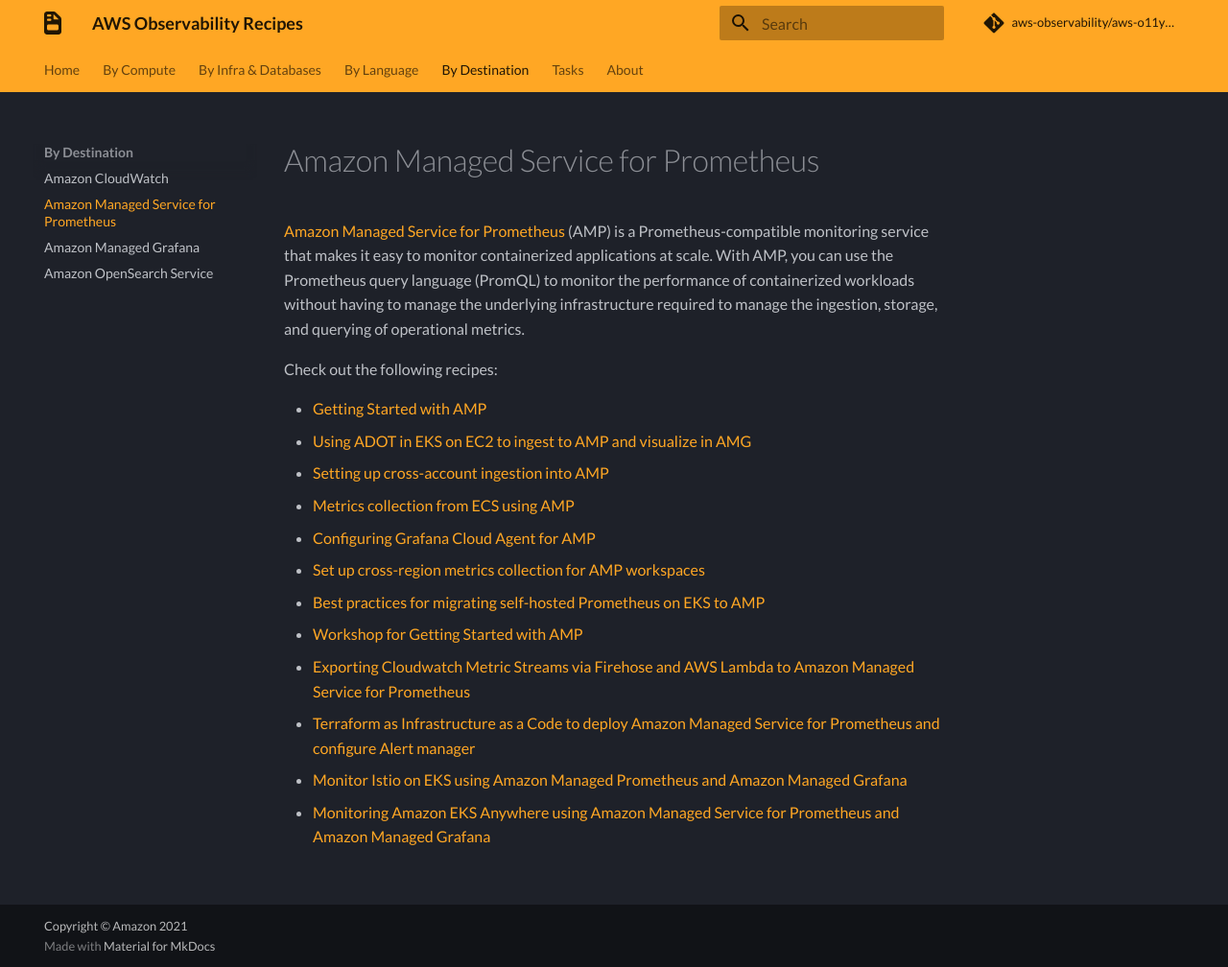
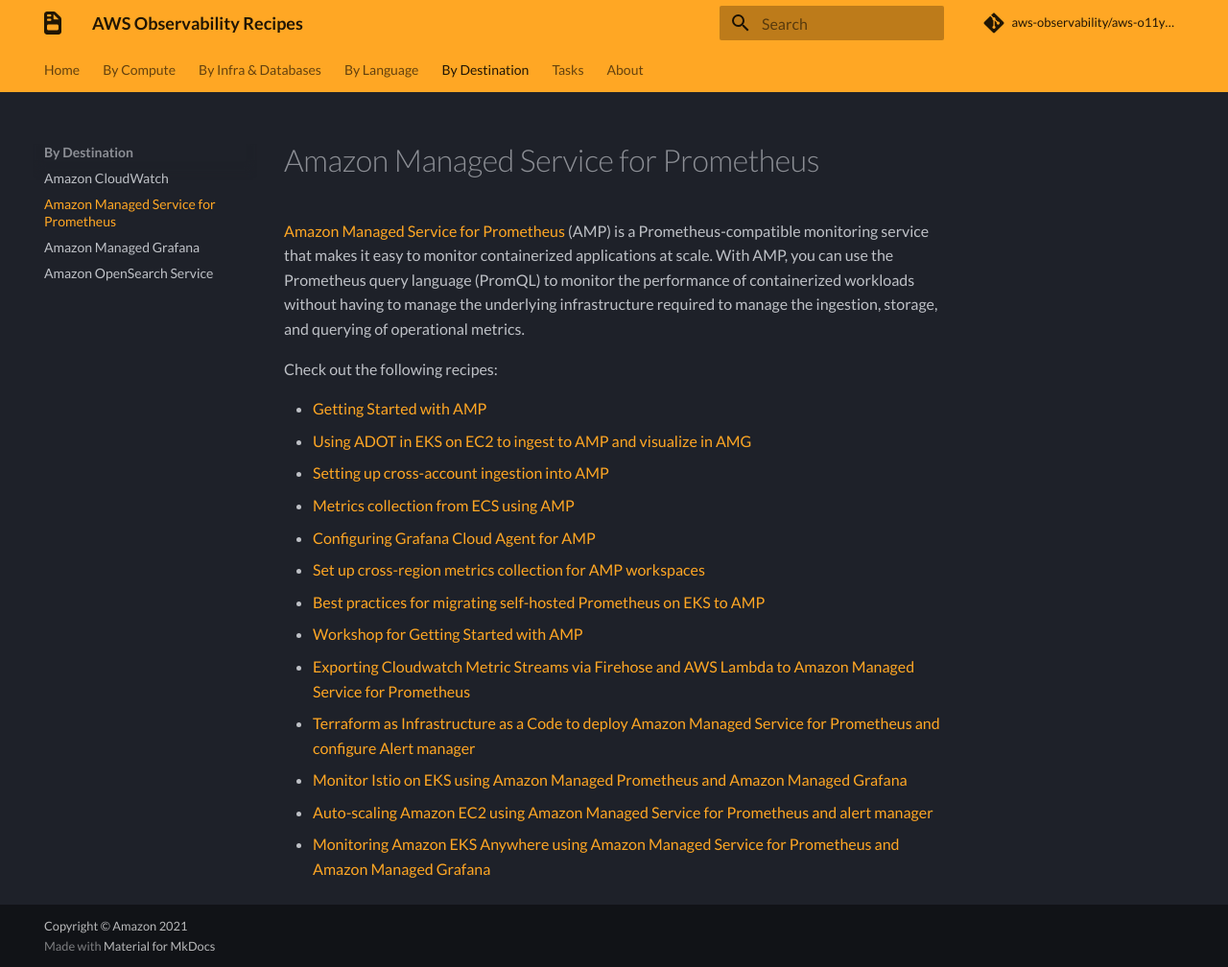
Before and after one commit to aws-observability/aws-o11y-recipes, an MkDocs documentation site: the page built from docs/amp.md, in a window 1280 px wide and 1008 px high. Shown: the whole window at 96% size. Built offline with MkDocs 1.6.1 and Material for MkDocs 9.7.7, drawn with Linux system fonts in a browser that asks for light colours; some web fonts are replaced; comment, search, counter and statistics services are not loaded.

Commit message:
Index and formatting fixed

```diff
--- a/docs/amp.md
+++ b/docs/amp.md
@@ -20,7 +20,9 @@
 - [Exporting Cloudwatch Metric Streams via Firehose and AWS Lambda to Amazon Managed Service for Prometheus](recipes/lambda-cw-metrics-go-amp.md)
 - [Terraform as Infrastructure as a Code to deploy Amazon Managed Service for Prometheus and configure Alert manager](recipes/amp-alertmanager-terraform.md)
 - [Monitor Istio on EKS using Amazon Managed Prometheus and Amazon Managed Grafana][amp-istio-monitoring]
-- [Monitoring Amazon EKS Anywhere using Amazon Managed Service for Prometheus and Amazon Managed Grafana][amp-anywhere-monitoring]
+- [Auto-scaling Amazon EC2 using Amazon Managed Service for Prometheus and alert manager](recipes/as-ec2-using-amp-and-alertmanager.md)
+- [Monitoring Amazon EKS Anywhere using Amazon Managed Service for Prometheus and Amazon Managed Grafana]
+[amp-anywhere-monitoring]
 [amp-main]: https://aws.amazon.com/prometheus/
 [amp-gettingstarted]: https://aws.amazon.com/blogs/mt/getting-started-amazon-managed-service-for-prometheus/
 [amp-xaccount]: https://aws.amazon.com/blogs/opensource/setting-up-cross-account-ingestion-into-amazon-managed-service-for-prometheus/
```
Also changed, not shown: docs/recipes/as-ec2-using-amp-and-alertmanager.md (+1 -1 lines).
